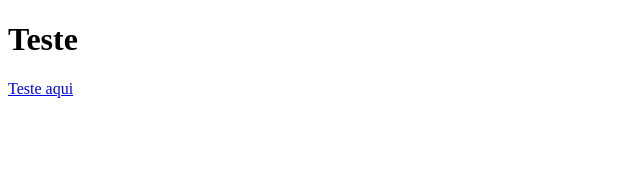
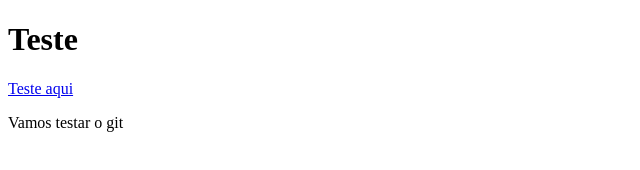
Before and after one commit to Ya-502/TesteGitHub, a plain HTML site: page index.html in a window 1280 px wide. Shown: the whole page, without its empty margins (0-640 px from the left). Drawn offline with Linux system fonts and the light colour scheme.

Commit message:
alteracao feita

```diff
--- a/index.html
+++ b/index.html
@@ -11,5 +11,12 @@
     </header>
 
     <a href="teste.html">Teste aqui</a>
+
+    <article>
+        <p>
+            Vamos testar o git
+        </p>
+    </article>
+
 </body>
 </html>
```
